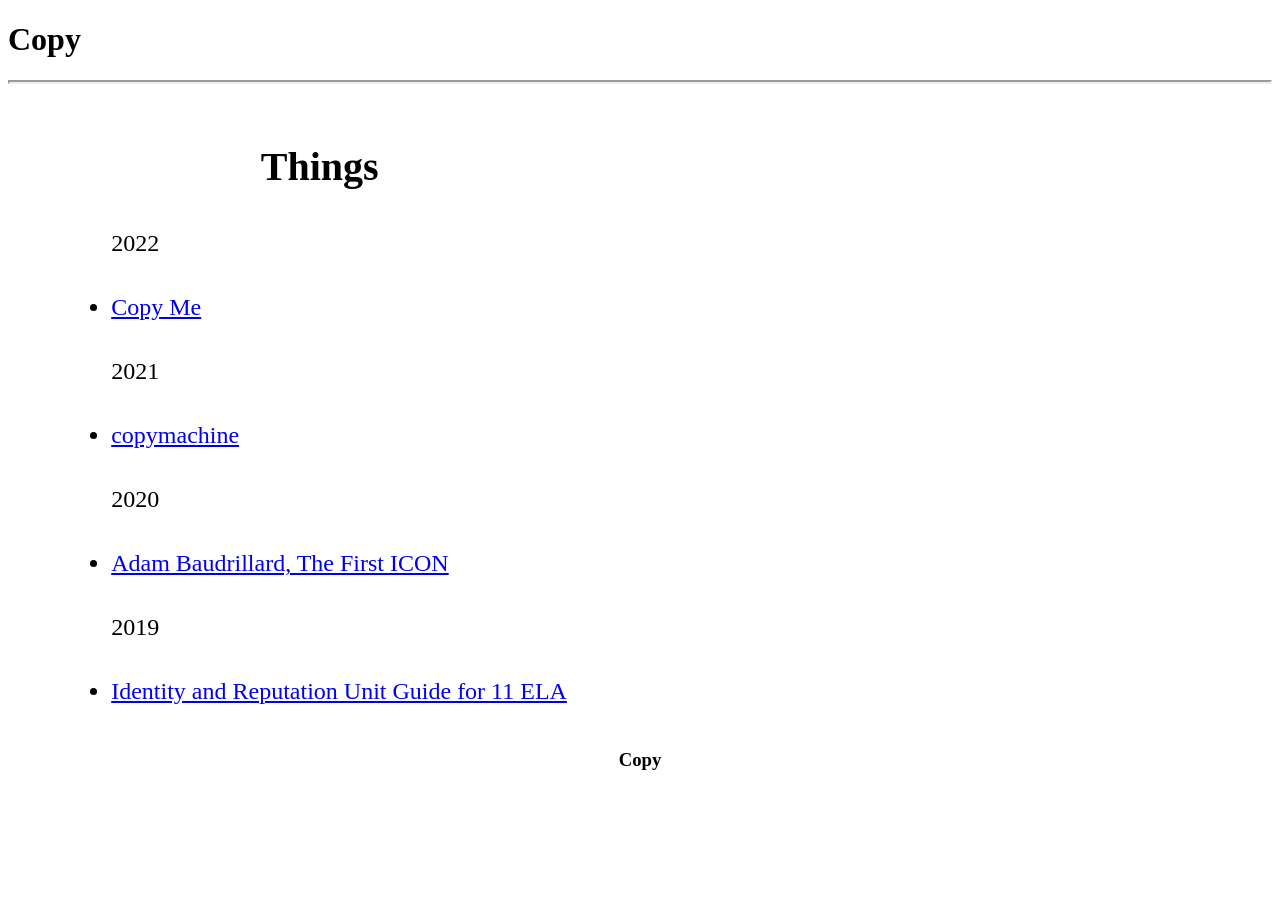
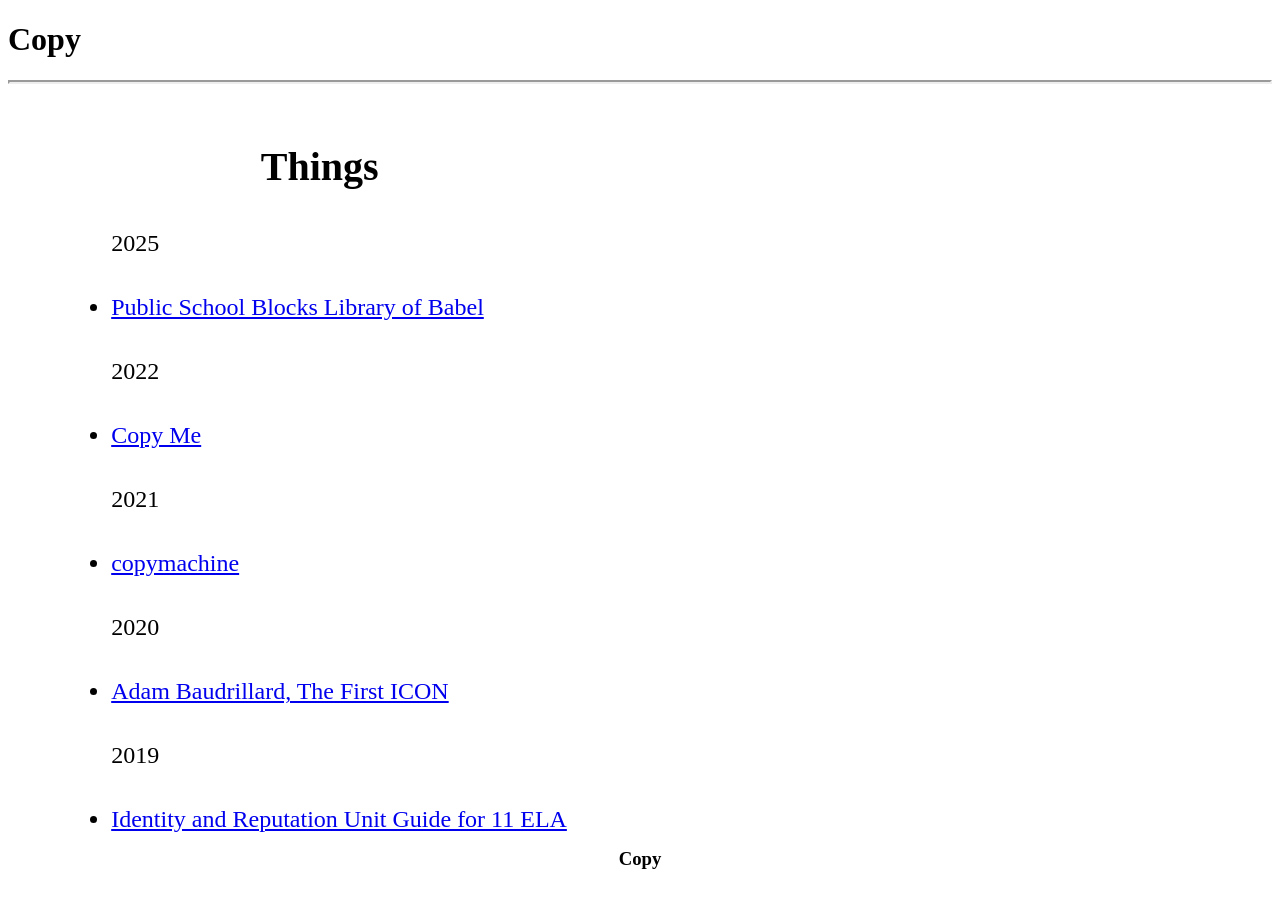
Before and after one commit to thecopied/thecopied.github.io, a plain HTML site: page pages/things.html in a window 1280 px wide. Before the commit the page ends 800 px from the top, so only its background shows below. Drawn offline with Linux system fonts and the light colour scheme.

Commit message:
Update things.html

```diff
--- a/pages/things.html
+++ b/pages/things.html
@@ -20,6 +20,8 @@
 		<h2 id="side">Things</h2>
 		<div id="list">
 			<ul>
+				<p>2025</p>
+			<li><a href="things/babel/page.html">Public School Blocks Library of Babel</a></li>
 				<p>2022</p>
 			<li><a href="https://thecopied.github.io/">Copy Me</a></li>
 				<p>2021</p>
```
